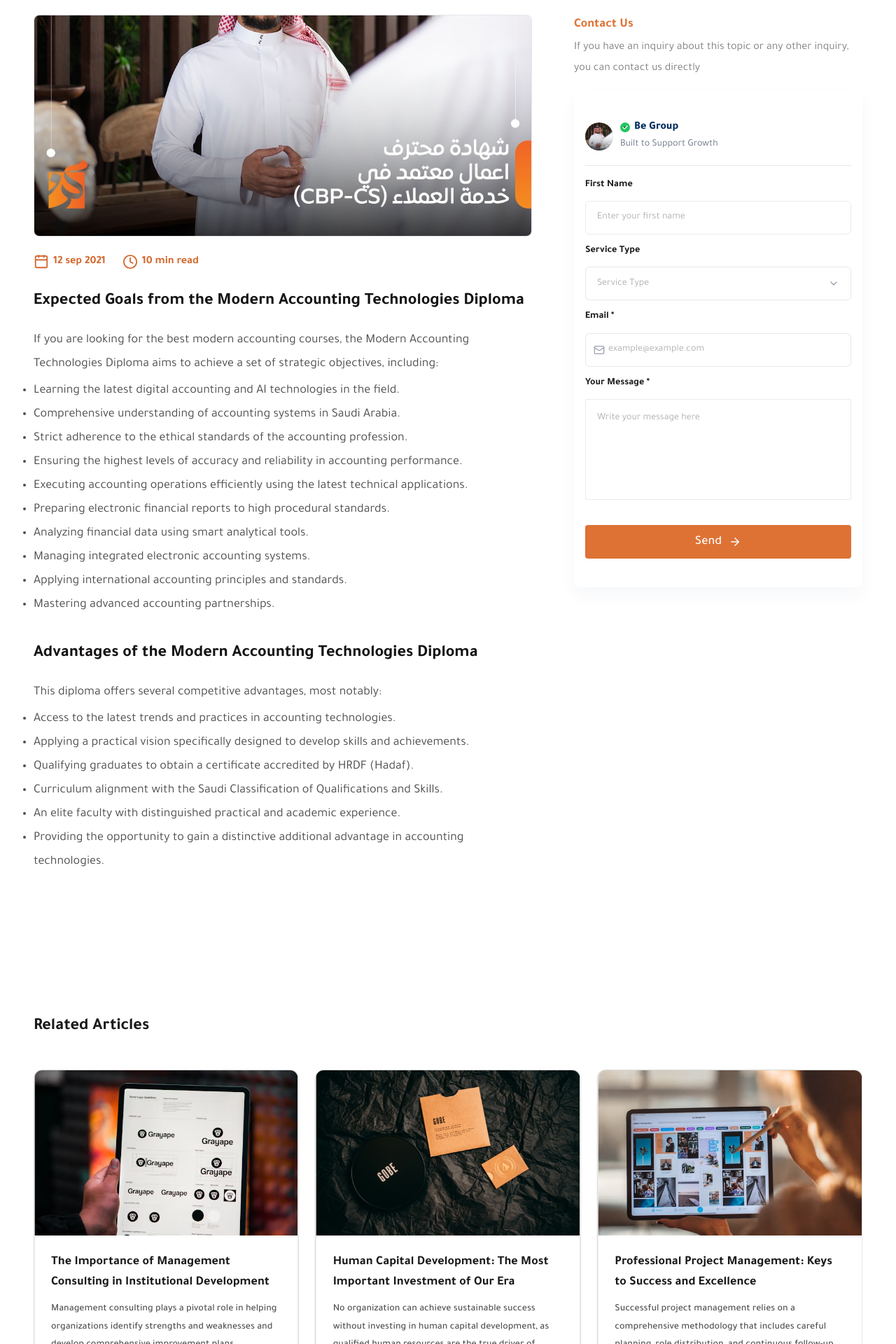
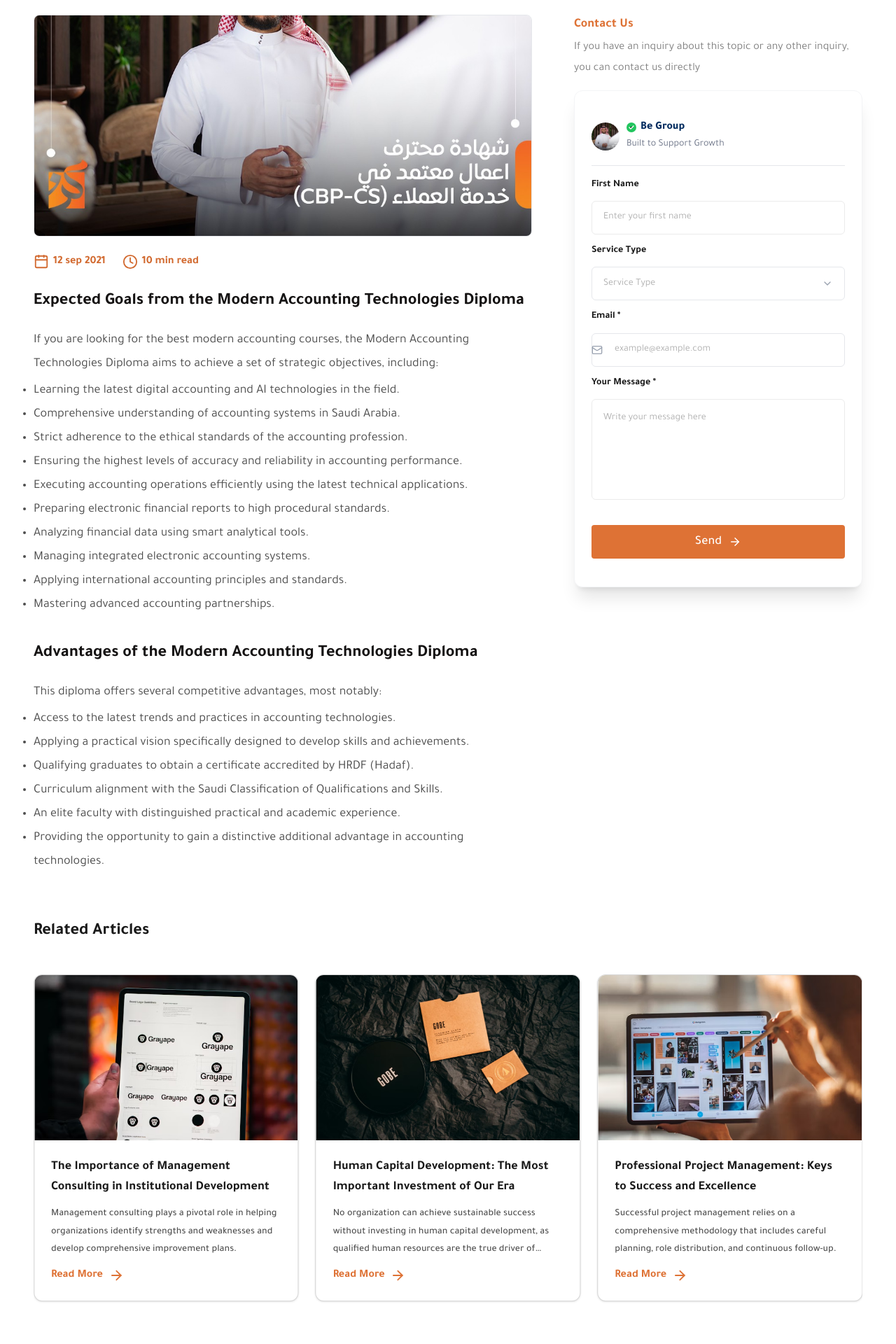
Before and after one commit to AhmedAdel700/be-group-main, a Next.js app: page /en/blogs/1 in a window 1280 px wide. Shown: the part 180-2100 px from the top of the page at 70% size. Built offline with nearby package versions, Linux system fonts and the light colour scheme.

Commit message:
added some new styles

```diff
--- a/app/[locale]/blogs/[id]/BlogDetails.tsx
+++ b/app/[locale]/blogs/[id]/BlogDetails.tsx
@@ -8,15 +8,14 @@ export default function BlogDetails() {
     <main>
       <section className="section-container">
         <BlogDetailsHero />
-        <div className="flex flex-col lg:flex-row gap-[60px]">
+        <div className="flex flex-col lg:flex-row gap-8 lg:gap-15">
           <div className="flex-1 min-w-0">
             <BlogDetailsContent />
           </div>
           <ContactSidebar />
         </div>
+        <RelatedBlogs />
       </section>
-
-      <RelatedBlogs />
     </main>
   );
 }
--- a/components/blog-details/ContactSidebar.tsx
+++ b/components/blog-details/ContactSidebar.tsx
@@ -63,14 +63,13 @@ export default function ContactSidebar() {
   };
 
   return (
-    <aside className="w-full lg:w-[412px] shrink-0">
+    <aside className="w-full lg:w-103 shrink-0">
       <div className="sticky top-24 flex flex-col gap-4">
-
-        <div >
-          <h3 className="text-primary font-bold text-[18px] leading-[160%] tracking-normal mb-1">
+        <div>
+          <h3 className="text-primary font-bold text-lg leading-[160%] tracking-normal mb-1">
             {isAr ? "تواصل معنا" : "Contact Us"}
           </h3>
-          <p className="text-[16px] font-normal leading-[30px] text-[#808080]">
+          <p className="text-base font-normal leading-7.5 text-labels">
             {isAr
               ? "إذا كان لديك استفسار عن هذا الموضوع أو لديك استفسار يمكنك التواصل معنا مباشرة"
               : "If you have an inquiry about this topic or any other inquiry, you can contact us directly"}
@@ -78,13 +77,9 @@ export default function ContactSidebar() {
         </div>
 
         {/* Card */}
-        <div className="bg-main-white rounded-lg py-[41px] px-4 flex flex-col gap-4 shadow-[0_12px_24px_rgba(3,45,96,0.04)]">
-
+        <div className="bg-main-white rounded-xl py-10 px-6 flex flex-col gap-4 shadow-xl border border-bg-tags">
           {/* Header */}
-  <div
-    className="flex items-center justify-start pb-4 border-b border-[#E5E7EB] gap-[10px]"
-
-  >
+          <div className="flex items-center justify-start pb-4 border-b border-[#E5E7EB] gap-2.5">
             <div className="w-10 h-10 rounded-full overflow-hidden shrink-0">
               <Image
                 src={beGroupAvatar}
@@ -106,19 +101,15 @@ export default function ContactSidebar() {
                     strokeLinejoin="round"
                   />
                 </svg>
-        <span className="text-[#032D60] font-extrabold text-[16px] leading-6 text-center">
+                <span className="text-[#032D60] font-extrabold text-base leading-6 text-center">
                   Be Group
                 </span>
-
-
               </div>
 
               <span className="text-[#6D7588] font-normal text-[14px] leading-[1.8]">
                 Built to Support Growth
               </span>
             </div>
-
-
           </div>
 
           {/* Success Message */}
@@ -134,7 +125,6 @@ export default function ContactSidebar() {
           <form
             className="flex flex-col gap-3"
             onSubmit={handleSubmit(onSubmit)}
-
           >
             <div className="flex flex-col gap-3">
               <label className="text-sm font-semibold text-main-black leading-[160%]">
@@ -144,9 +134,11 @@ export default function ContactSidebar() {
               <input
                 suppressHydrationWarning
                 type="text"
-        placeholder={isAr ? "اكتب الاسم الأول هنا" : "Enter your first name"}
+                placeholder={
+                  isAr ? "اكتب الاسم الأول هنا" : "Enter your first name"
+                }
                 {...register("firstName")}
-        className={`w-full h-12 bg-transparent border rounded-[6px] px-4 text-main-black text-sm font-normal placeholder:text-[#B0B0B0] focus:outline-none transition-all ${
+                className={`w-full h-12 bg-transparent border rounded-md px-4 text-main-black text-sm font-normal placeholder:text-[#B0B0B0] focus:outline-none transition-all ${
                   errors.firstName
                     ? "border-red-500"
                     : "border-[#EBEBEB] focus:border-primary"
@@ -167,16 +159,28 @@ export default function ContactSidebar() {
 
               <div className="relative">
                 <div
+                  tabIndex={0}
                   onClick={() => setIsDropdownOpen(!isDropdownOpen)}
-          className={`w-full h-12 bg-transparent border rounded-[6px] px-4 text-main-black text-sm font-normal placeholder:text-[#B0B0B0] flex items-center justify-between cursor-pointer ${
+                  onKeyDown={(e) => {
+                    if (e.key === "Enter" || e.key === " ") {
+                      e.preventDefault();
+                      setIsDropdownOpen(!isDropdownOpen);
+                    }
+                  }}
+                  className={`w-full h-12 bg-transparent border rounded-md px-4 text-main-black text-sm font-normal placeholder:text-[#B0B0B0] flex items-center justify-between cursor-pointer transition-all focus:outline-none ${
                     errors.serviceType
                       ? "border-red-500"
-              : "border-[#E5E7EB]"
+                      : isDropdownOpen
+                        ? "border-primary ring-1 ring-primary"
+                        : "border-[#E5E7EB] focus:border-primary"
                   }`}
                 >
-          <span className={`text-sm ${selectedService ? "text-main-black" : "text-[#B0B0B0]"}`}>
+                  <span
+                    className={`text-sm ${selectedService ? "text-main-black" : "text-[#B0B0B0]"}`}
+                  >
                     {selectedService
-              ? SERVICE_OPTIONS.find((o) => o.value === selectedService)?.label
+                      ? SERVICE_OPTIONS.find((o) => o.value === selectedService)
+                          ?.label
                       : isAr
                         ? "اختر الخدمة"
                         : "Service Type"}
@@ -185,7 +189,9 @@ export default function ContactSidebar() {
                   <ChevronDown
                     size={16}
                     className={`transition ${
-              isDropdownOpen ? "rotate-180 text-primary" : "text-gray-400"
+                      isDropdownOpen
+                        ? "rotate-180 text-primary"
+                        : "text-gray-400"
                     }`}
                   />
                 </div>
@@ -197,7 +203,9 @@ export default function ContactSidebar() {
                         key={option.value}
                         onClick={() => {
                           setSelectedService(option.value);
-                  setValue("serviceType", option.value, { shouldValidate: true });
+                          setValue("serviceType", option.value, {
+                            shouldValidate: true,
+                          });
                           setIsDropdownOpen(false);
                         }}
                         className={`px-3 py-2 text-sm cursor-pointer hover:bg-gray-50 ${
@@ -232,14 +240,14 @@ export default function ContactSidebar() {
                   type="email"
                   placeholder="example@example.com"
                   {...register("email")}
-          className={`w-full h-12 bg-transparent border rounded-[6px] px-8 text-main-black text-sm font-normal placeholder:text-[#B0B0B0] focus:outline-none transition-all ${
+                  className={`w-full h-12 bg-transparent border rounded-md px-8 text-main-black text-sm font-normal placeholder:text-[#B0B0B0] focus:outline-none transition-all ${
                     errors.email
                       ? "border-red-500"
                       : "border-[#E5E7EB] focus:border-primary"
                   }`}
                 />
 
-        <div className="absolute top-1/2 -translate-y-1/2 start-3 text-gray-400 pointer-events-none">
+                <div className="absolute top-1/2 -translate-y-1/2 inset-s-3 text-gray-400 pointer-events-none">
                   <Mail size={16} />
                 </div>
               </div>
@@ -259,9 +267,11 @@ export default function ContactSidebar() {
               <textarea
                 suppressHydrationWarning
                 rows={4}
-  placeholder={isAr ? "اكتب رسالتك هنا" : "Write your message here"}
+                placeholder={
+                  isAr ? "اكتب رسالتك هنا" : "Write your message here"
+                }
                 {...register("message")}
-  className={`w-full h-[144px] mb-6 bg-transparent border rounded-[2px] p-4 text-main-black text-sm font-normal placeholder:text-[#B0B0B0] focus:outline-none resize-none ${
+                className={`w-full h-36 mb-6 bg-transparent border rounded-md p-4 text-main-black text-sm font-normal placeholder:text-[#B0B0B0] focus:outline-none resize-none ${
                   errors.message
                     ? "border-red-500"
                     : "border-[#EBEBEB] focus:border-primary"
@@ -280,8 +290,10 @@ export default function ContactSidebar() {
               type="submit"
               buttontype="primary"
               disabled={isSubmitting}
-  iconEnd={isAr ? <ArrowLeft size={18} /> : <ArrowRight size={18} />}
-  className={`h-12 w-full justify-center rounded-[4px] font-medium text-[18px] leading-6 ${
+              iconEnd={
+                isAr ? <ArrowLeft size={18} /> : <ArrowRight size={18} />
+              }
+              className={`h-12 w-full justify-center rounded-sm font-medium text-[18px] leading-6 ${
                 isSubmitting ? "opacity-70 cursor-not-allowed" : ""
               }`}
             >
@@ -295,7 +307,6 @@ export default function ContactSidebar() {
             </MainButton>
           </form>
         </div>
-
       </div>
     </aside>
   );
--- a/components/blog-details/RelatedBlogs.tsx
+++ b/components/blog-details/RelatedBlogs.tsx
@@ -158,7 +158,7 @@ export default function RelatedBlogs() {
 
   return (
     <section
-      className="section-container bg-main-white"
+      className="bg-main-white mt-8 lg:mt-16"
       dir={isRtl ? "rtl" : "ltr"}
     >
       <div className="mb-8">
```
Lines whose indentation alone changed are shown as unchanged.
